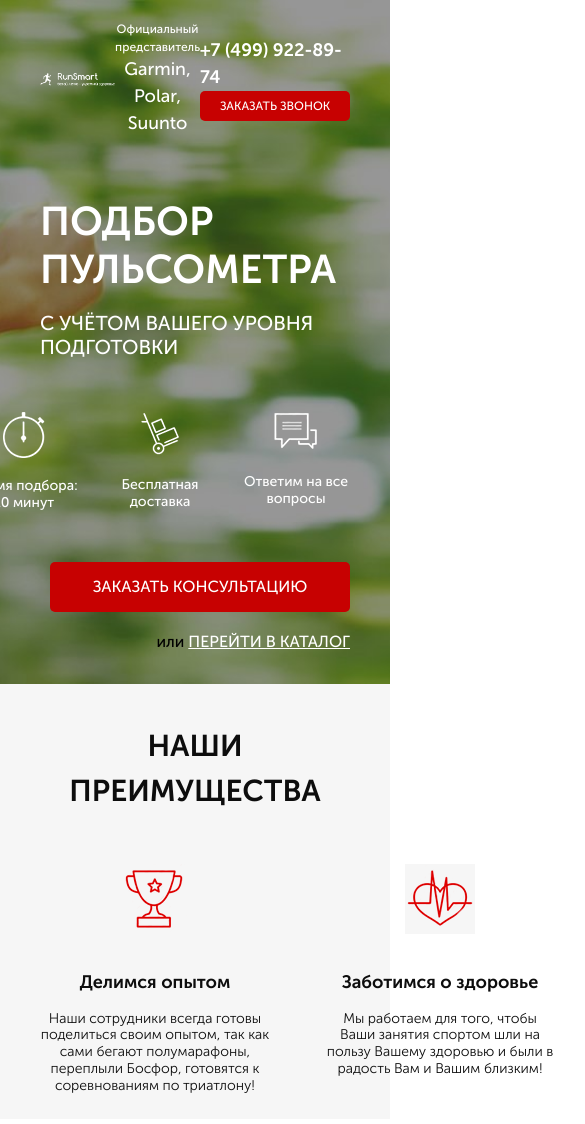
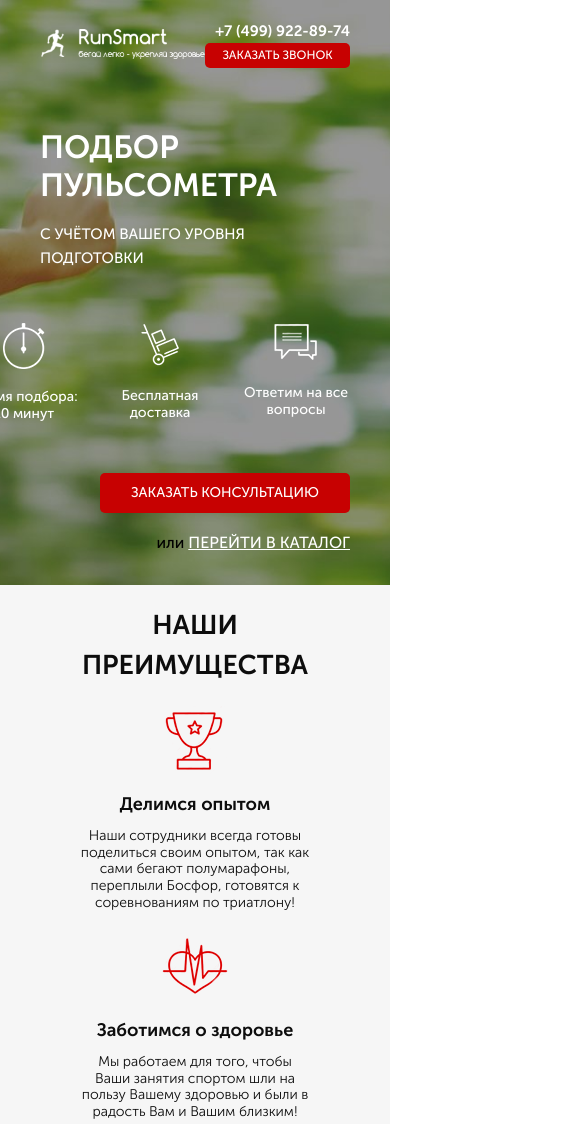
Before and after one commit to Uskovdanya/Uskovdanya-pulsumetr, a website: page src/index.html in a window 390 px wide. Shown: the top 1124 px of the page, 585 px wide, since content can reach past the window. Drawn offline with Linux system fonts and the light colour scheme.

Commit message:
making adaptation second and first section 767px

```diff
--- a/src/sass/blocks/_advantages.scss
+++ b/src/sass/blocks/_advantages.scss
@@ -5,7 +5,6 @@
     &__icons {
         display: flex;
         justify-content: space-between;
-        width: 944px;
         margin: 0 auto;
         margin-top: 65px;
 
--- a/src/sass/blocks/_media.scss
+++ b/src/sass/blocks/_media.scss
@@ -40,7 +40,6 @@
         }
         &__icons {
             margin-top: 50px;
-            width: 800px;
         }
         &__icon {
             width: 230px;
@@ -55,3 +54,64 @@
     }
 
 }
+@media (max-width: 767px) {
+    .header {
+        &__logo {
+            width: 220px;
+        }
+        &__phone {
+            font-size: 15px;
+        }
+        &__official {
+            display: none;
+        }
+    }
+    .button {
+        width: 145px;
+        height: 25px;
+        &_main {
+            width: 250px;
+            height: 40px;
+            font-size: 14px;
+        }
+    }
+    .promo {
+        &__header {
+            font-size: 32px;
+        }
+        &__subheader {
+            font-size: 15px;
+        }
+
+
+
+
+
+    }
+    .advantages {
+        padding: 20px 40px 30px 40px;
+
+        &__icons {
+            margin-top: 20px;
+            display: block;
+        }
+        &__icon {
+            margin: 0 auto;
+            img {
+                margin-top: 20px;
+                margin-bottom: 15px;
+            }
+        }
+        &__text {
+            margin-top: 10px;
+        }
+
+
+    }
+    .subheader {
+        font-size: 27px;
+    }
+}
+@media (max-width: 575px) {
+
+}
```
Also changed, not shown: src/css/style.min.css.
